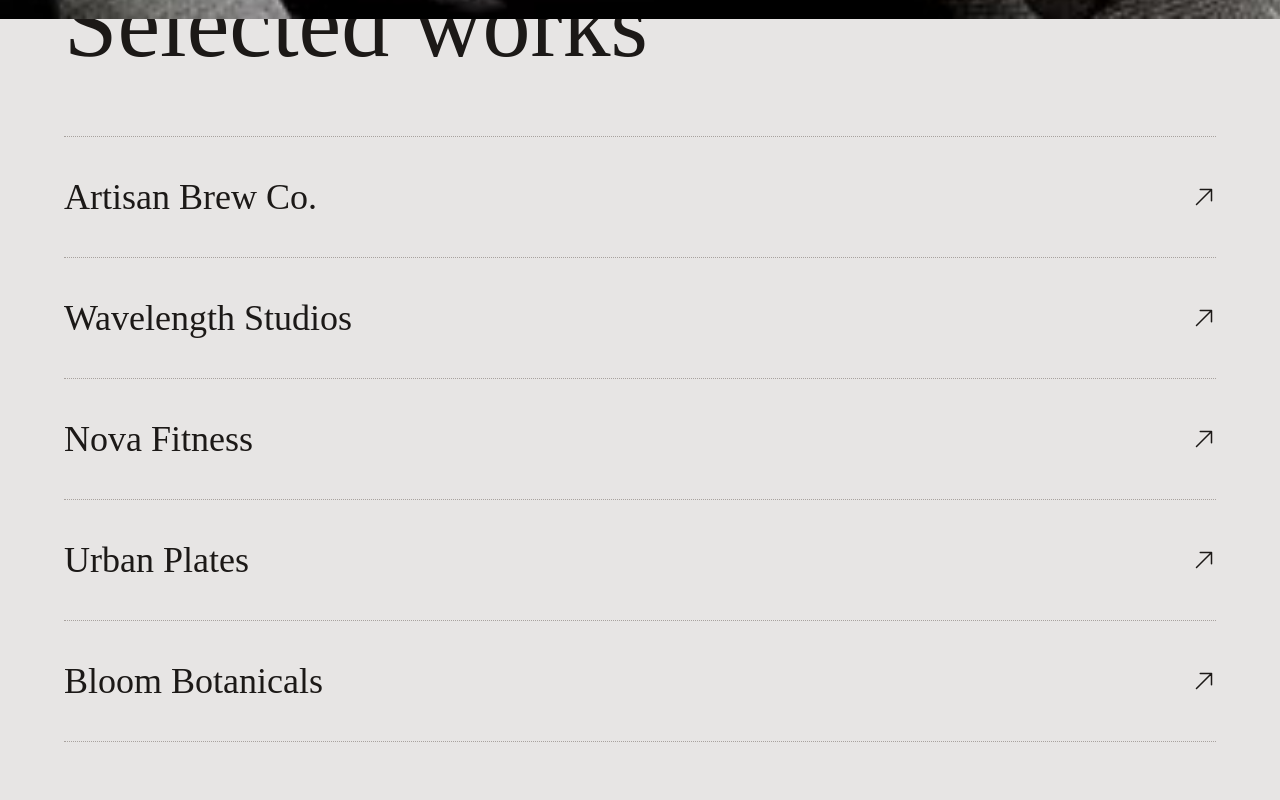
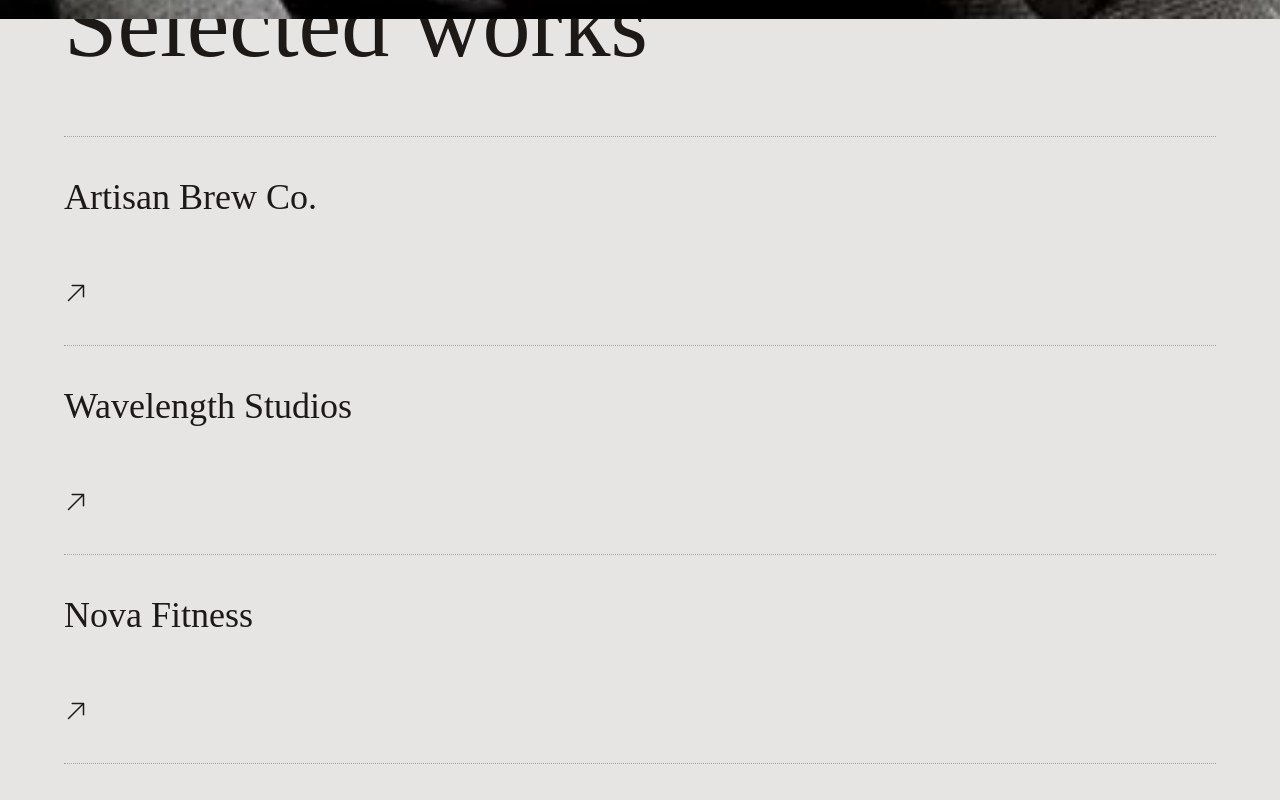
Before and after one commit to bhumistwt/starter-template, a Next.js app: page / in a window 1280 px wide. Shown: the part 3640-4440 px from the top of the page. Built offline with nearby package versions, Linux system fonts and the light colour scheme.

Commit message:
Project Animation

```diff
--- a/src/sections/Projects.tsx
+++ b/src/sections/Projects.tsx
@@ -42,9 +42,10 @@
             key={name}
             className="border-t last:border-b
              border-stone-400 border-dotted
-             py-6 md:py-8 lg:py-10 flex flex-col"
+             py-6 md:py-8 lg:py-10 flex flex-col relative group/project"
              >
-              <div className="">
+              <div className="absolute bottom-0 left-0 w-full h-0 group-hover/project:h-full transition-all duration-700 bg-stone-300"></div>
+              <div className="relative">
                 <div className="aspect-video
                 md:hidden">
                 <Image
@@ -53,10 +54,29 @@
                 className="size-full object-cover"
                 />
                 </div>
-                <div className="mt-8 md:mt-0 flex justify-between items-center">
+                <div className="mt-8 md:mt-0 flex justify-between items-center md:grid md:[grid-template-columns-1fr_300px_max-content] md:gap-8">
+                  <div className="lg:group-hover/project:pl-8 transition-all duration-700">
                   <h3 className="text-2xl md:text-3xl lg:text-4xl">{name}</h3>
+                  </div>
+                  <div className="relative">
+                  <div className="absolute aspect-video w-full top-1/2-translate-y-1/2 opacity-0 scale-90 group-hover/project:opacity-100 lg:group-hover/project:scale-110 group-hover/project:scale-100 transition-all duration-500 z-10">
+                  <Image
+                src={image}
+                alt={'${name} image'}
+                className="size-full object-cover"
+                />
+                </div>
+                </div>
+                <div className="lg:group-hover/project:pr-8 transition-all duration-700">
+                  <div className="size-6 overflow-hidden">
+                    <div className="h-6 w-12 flex group-hover/project:=translate-x-1/2 transition-transform duration-300">
                   <svg
-                  xmlns="http://www.w3.org/2000/svg" fill="none" viewBox="0 0 24 24" strokeWidth="1.5" stroke="currentColor" className="size-6"
+                  xmlns="http://www.w3.org/2000/svg"
+                  fill="none"
+                  viewBox="0 0 24 24"
+                  strokeWidth="1.5"
+                  stroke="currentColor"
+                  className="size-6"
                   >
                 <path
                 strokeLinecap="round"
@@ -64,6 +84,9 @@
                 d="m4.5 19.5 15-15m0 0H8.25m11.25 0v11.25"
               />
             </svg>
+            </div>
+            </div>
+                </div>
                 </div>
                 </div>
                 </a>
```
